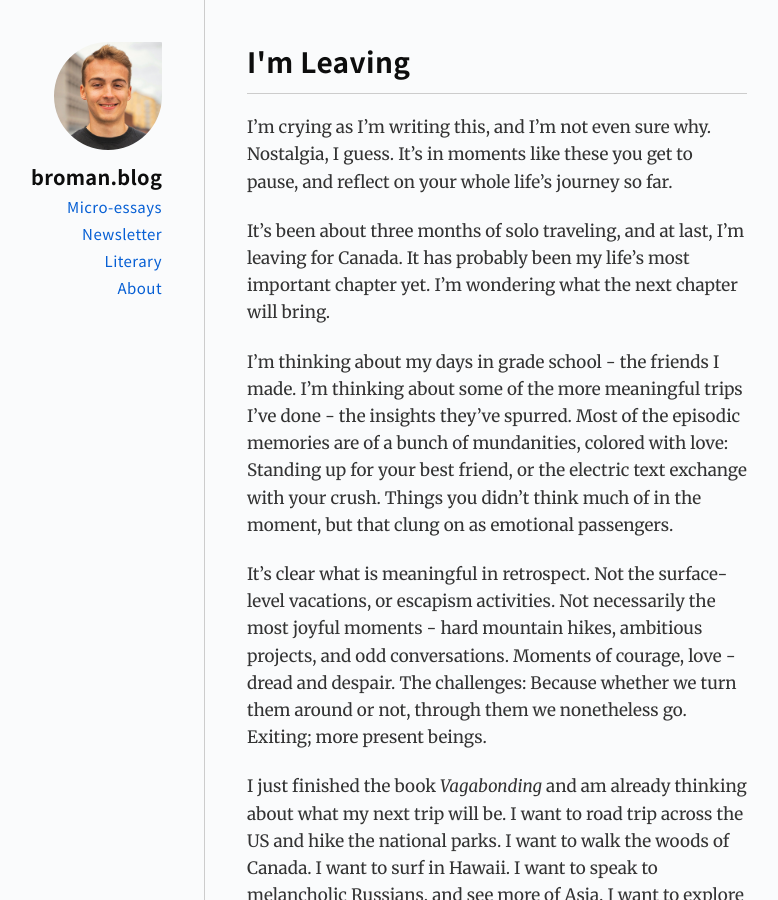
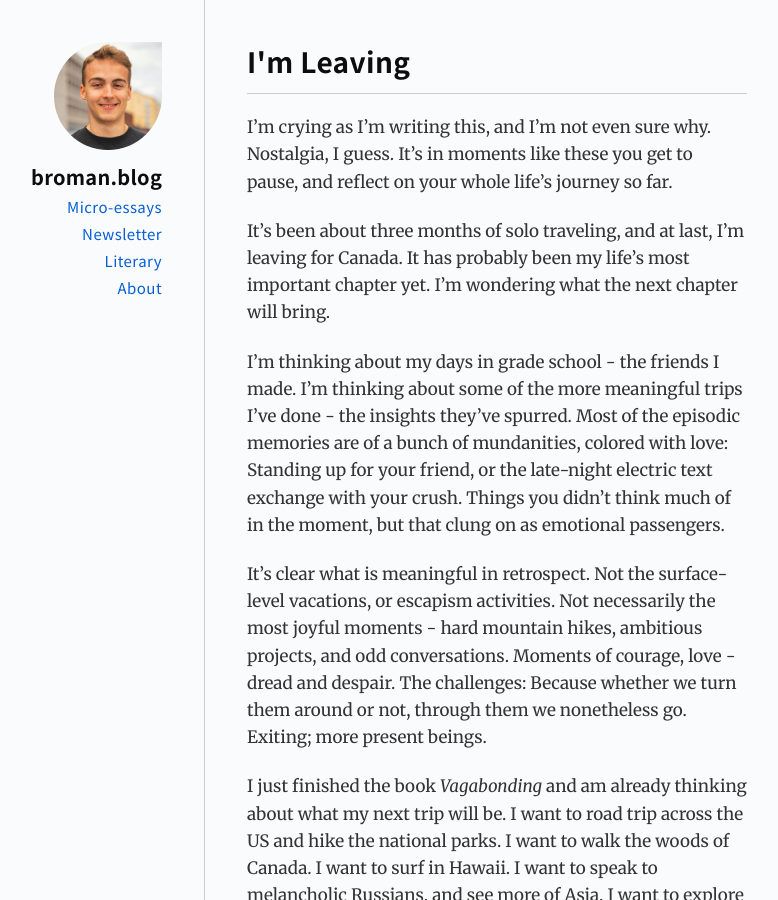
Before and after one commit to gdbroman/broman.blog, a Jekyll site: the page built from _posts/2020/2020-11-22-im-leaving.md, in a window 1280 px wide and 900 px high. Shown: the whole window, without its empty margins (251-1029 px from the left). Built offline with Jekyll 4.4.1, drawn with Linux system fonts in a browser that asks for light colours.

Commit message:
revision

```diff
--- a/_posts/2020/2020-11-22-im-leaving.md
+++ b/_posts/2020/2020-11-22-im-leaving.md
@@ -7,7 +7,7 @@ I'm crying as I'm writing this, and I'm not even sure why. Nostalgia, I guess. I
 
 It's been about three months of solo traveling, and at last, I'm leaving for Canada. It has probably been my life's most important chapter yet. I'm wondering what the next chapter will bring.
 
-I'm thinking about my days in grade school - the friends I made. I'm thinking about some of the more meaningful trips I've done - the insights they've spurred. Most of the episodic memories are of a bunch of mundanities, colored with love: Standing up for your best friend, or the electric text exchange with your crush. Things you didn't think much of in the moment, but that clung on as emotional passengers.
+I'm thinking about my days in grade school - the friends I made. I'm thinking about some of the more meaningful trips I've done - the insights they've spurred. Most of the episodic memories are of a bunch of mundanities, colored with love: Standing up for your friend, or the late-night electric text exchange with your crush. Things you didn't think much of in the moment, but that clung on as emotional passengers.
 
 It's clear what is meaningful in retrospect. Not the surface-level vacations, or escapism activities. Not necessarily the most joyful moments - hard mountain hikes, ambitious projects, and odd conversations. Moments of courage, love - dread and despair. The challenges: Because whether we turn them around or not, through them we nonetheless go. Exiting; more present beings.
 
```
